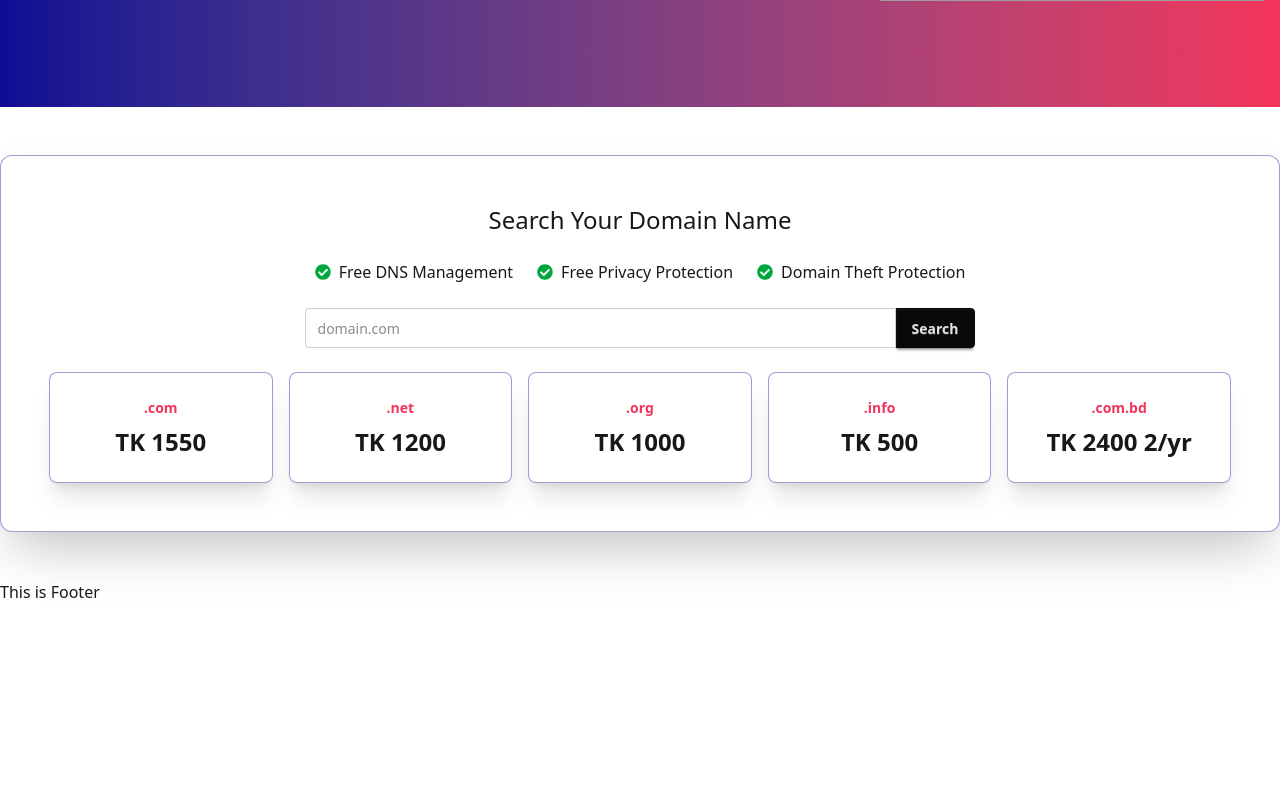
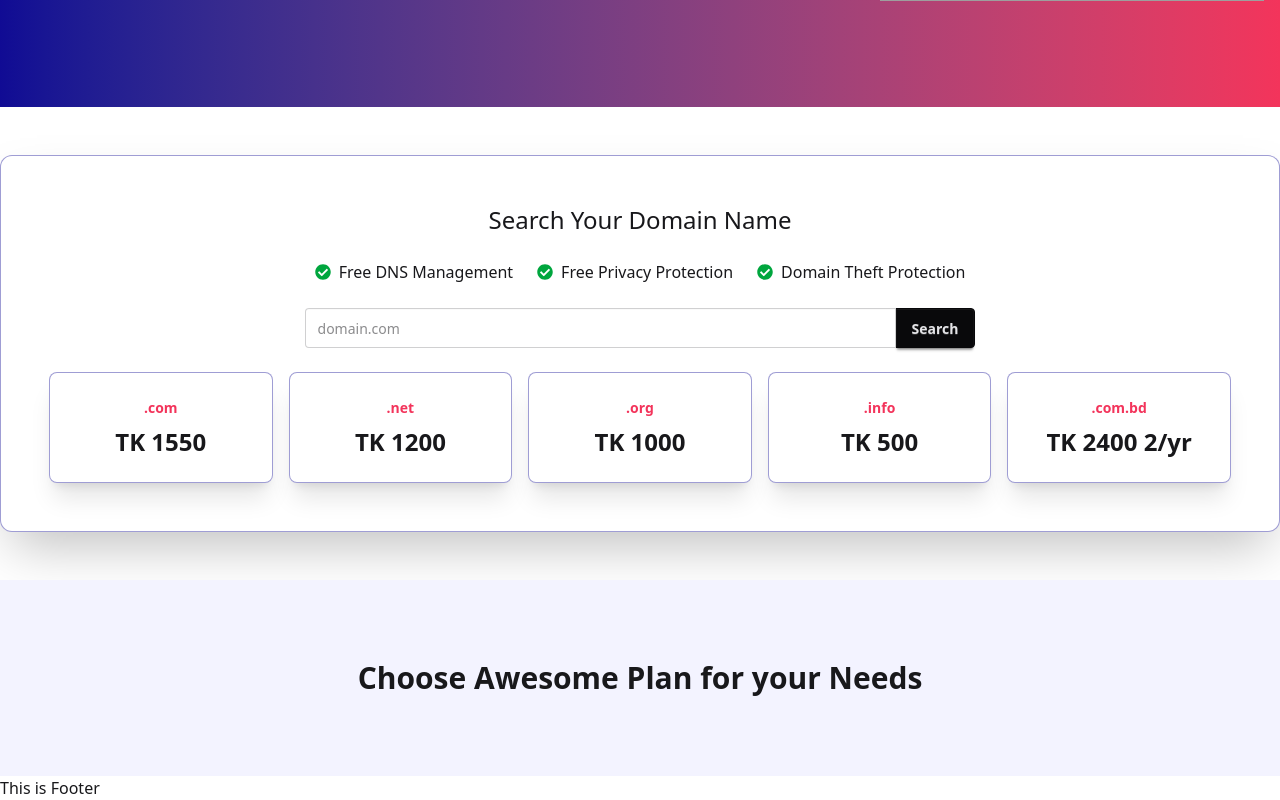
Before and after one commit to cerumiaktar/hostingbuz-website-react, a React (Vite) app: page / in a window 1280 px wide. Shown: the part 708-1508 px from the top of the page. Before the commit the page ends 1312 px from the top, so only its background shows below. Built offline with nearby package versions, Linux system fonts and the light colour scheme; grey boxes are pictures that could not be loaded.

Commit message:
add pricing section

```diff
--- a/src/pages/Home/Home/Home.jsx
+++ b/src/pages/Home/Home/Home.jsx
@@ -1,12 +1,14 @@
 import React from 'react';
 import Hero from '../Hero/Hero';
 import DomainSection from '../DomainSection/DomainSection';
+import Pricing from '../Pricing/Pricing';
 
 const Home = () => {
     return (
         <div>
             <Hero></Hero>
             <DomainSection></DomainSection>
+            <Pricing></Pricing>
         </div>
     );
 };
--- /dev/null
+++ b/src/pages/Home/Pricing/Pricing.jsx
@@ -0,0 +1,13 @@
+
+
+const Pricing = () => {
+    return (
+        <div className="bg-[#F3F3FF]">
+            <div className="container mx-auto py-20">
+                <h1 className="text-3xl font-bold text-center">Choose Awesome Plan for your Needs</h1>
+            </div>
+        </div>
+    );
+};
+
+export default Pricing;
```
